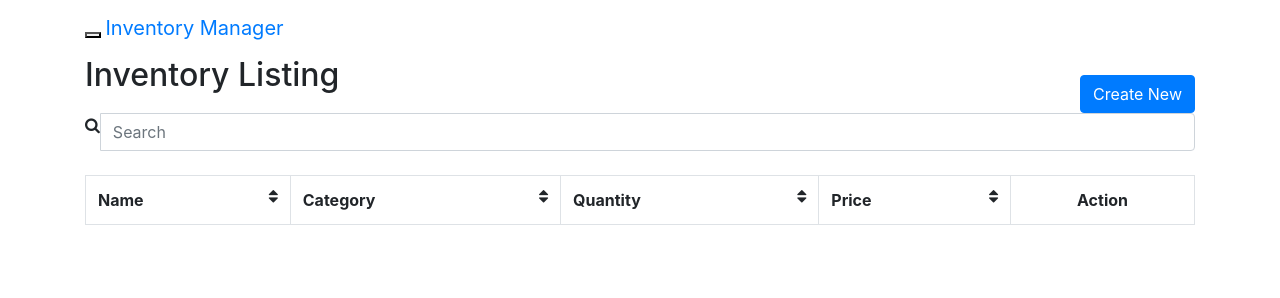
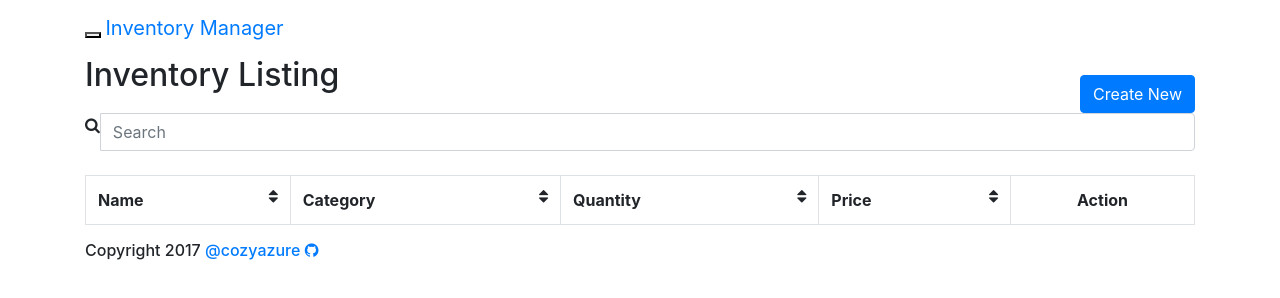
Before and after one commit to cozyazure/inventory-manager, a website: page client/index.html in a window 1280 px wide. Drawn offline with nearby package versions, Linux system fonts and the light colour scheme; some packages are replaced by stand-ins of ours; no server answers; a script that the page names is missing.

Commit message:
final touch up

```diff
--- a/client/app/main/home/home.html
+++ b/client/app/main/home/home.html
@@ -34,4 +34,7 @@
                 </td>
         </tr>
     </table>
+    <h6>
+        Copyright 2017 <a href="https://github.com/cozyazure/inventory-manager" target="_blank">@cozyazure <i class="fa fa-github"></i></a>
+    </h6>
 </div>
```
Also changed, not shown: client/app/main/main.html (+1 -0 lines), README.md.
